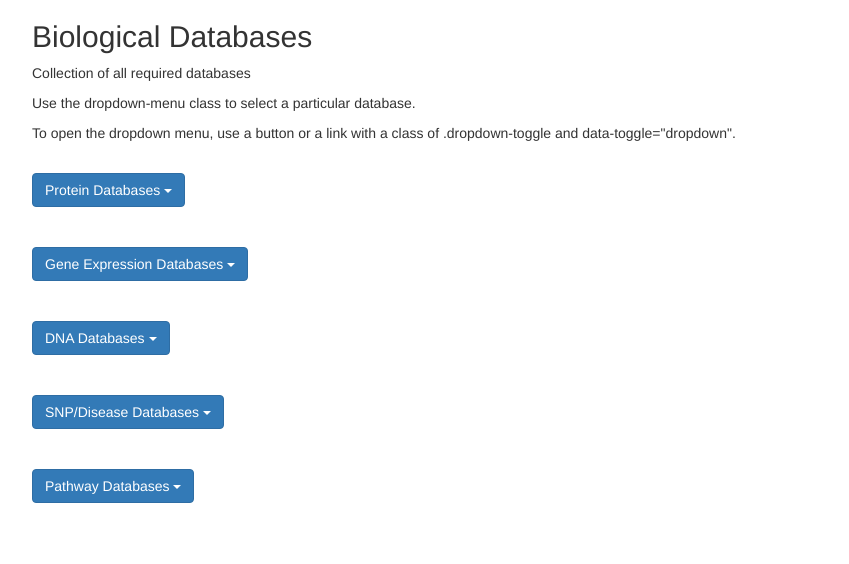
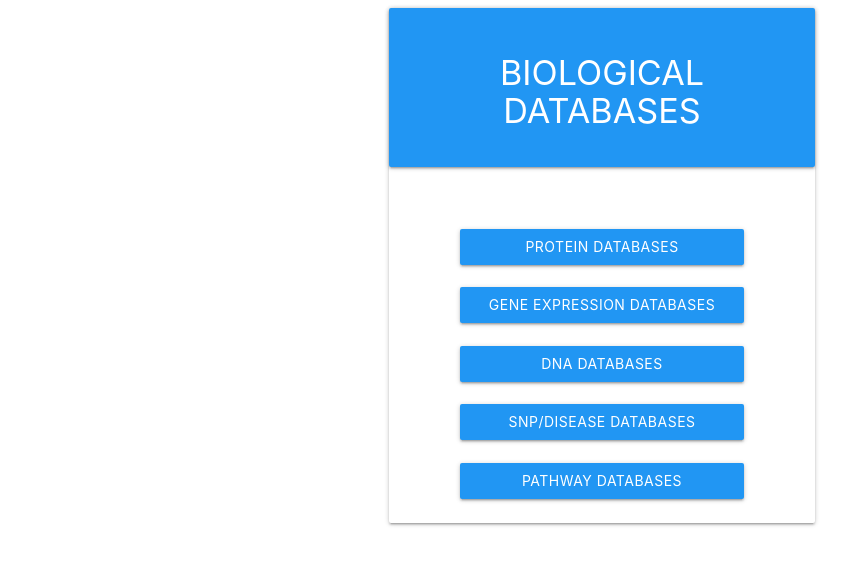
Before and after one commit to vigneshbv/vigneshbv.github.io, a plain HTML site: page index.html in a window 1280 px wide. Shown: the whole page, without its empty margins (38-887 px from the left). Drawn offline with nearby package versions, Linux system fonts and the light colour scheme.

Commit message:
Update index.html

```diff
--- a/index.html
+++ b/index.html
@@ -1,76 +1,88 @@
-
 <!DOCTYPE html>
 <html>
+
 <head>
     <meta name="viewport" content="width=device-width, initial-scale=1">
-  <link rel="stylesheet" href="https://maxcdn.bootstrapcdn.com/bootstrap/3.3.7/css/bootstrap.min.css">
-  <script src="https://ajax.googleapis.com/ajax/libs/jquery/3.2.0/jquery.min.js"></script>
-  <script src="https://maxcdn.bootstrapcdn.com/bootstrap/3.3.7/js/bootstrap.min.js"></script>
+    <link rel="stylesheet" href="https://cdnjs.cloudflare.com/ajax/libs/materialize/0.98.1/css/materialize.min.css">
+
 </head>
+
 <body>
 
     <div class="container">
-  <h2>Biological Databases</h2>
-  <p>Collection of all required databases</p>
-  <p>Use the dropdown-menu class to select a particular database.</p>
-  <p>To open the dropdown menu, use a button or a link with a class of .dropdown-toggle and data-toggle="dropdown".</p>
+        <div class="row">
+            <div class="col s6 offset-s3">
+                <div class="card center-align">
+                    <div class="card-panel blue white-text">
+                        <h4>BIOLOGICAL DATABASES</h4></div>
+                    <div class="card-content ">
                         <br>
-  <div class="dropdown">
-    <button class="btn btn-primary dropdown-toggle" type="button" data-toggle="dropdown">Protein Databases
-    <span class="caret"></span></button>
-    <ul class="dropdown-menu">
-	<li><a href="http://www.rcsb.org/pdb/home/home.do" target = "_blank">PDB</a></li>
-      <li><a href="https://www.ncbi.nlm.nih.gov/genbank/">GenBank</a></li>
-      <li><a href="http://www.uniprot.org/">UniProt/Swiss-Prot</a></li>
+                        <a style="width:75%" class='dropdown-button btn blue ' href='#' data-activates='dropdown1'>Protein Databases</a>
+                        <ul id='dropdown1' class="dropdown-content">
+                            <li><a href="http://www.rcsb.org/pdb/home/home.do" target="_blank">PDB</a></li>
+                            <li><a href="https://www.ncbi.nlm.nih.gov/genbank/" target="_blank">GenBank</a></li>
+                            <li><a href="http://www.uniprot.org/" target="_blank">UniProt/Swiss-Prot</a></li>
                         </ul>
-    </div>
                         <br>
                         <br>
-     <div class="dropdown">
-    <button class="btn btn-primary dropdown-toggle" type="button" data-toggle="dropdown">Gene Expression Databases
-    <span class="caret"></span></button>
-    <ul class="dropdown-menu">
-	<li><a href="https://www.ncbi.nlm.nih.gov/geo/" target = "_blank">GEO</a></li>
-      <li><a href="https://www.ncbi.nlm.nih.gov/genbank/" target = "_blank">Arrayexpress</a></li>
-      <li><a href="http://www.uniprot.org/" target = "_blank">UniProt/Swiss-Prot</a></li>
-      <li><a href="http://biogps.org/#goto=welcome" target = "_blank">BioGPS</a></li>
-      <li><a href="https://genevestigator.com/gv/" target = "_blank">Gene Investigator</a></li>
-      <li><a href="http://bgee.org/" target = "_blank">Bgee</a></li>
+                        <a style="width:75%" class='dropdown-button btn blue' href='#' data-activates='dropdown2'>Gene Expression Databases
+               </a>
+                        <ul id='dropdown2' class="dropdown-content">
+                            <li><a href="https://www.ncbi.nlm.nih.gov/geo/" target="_blank">GEO</a></li>
+                            <li><a href="https://www.ncbi.nlm.nih.gov/genbank/" target="_blank">Arrayexpress</a></li>
+                            <li><a href="http://www.uniprot.org/" target="_blank">UniProt/Swiss-Prot</a></li>
+                            <li><a href="http://biogps.org/#goto=welcome" target="_blank">BioGPS</a></li>
+                            <li><a href="https://genevestigator.com/gv/" target="_blank">Gene Investigator</a></li>
+                            <li><a href="http://bgee.org/" target="_blank">Bgee</a></li>
                         </ul>
-  </div>
                         <br>
                         <br>
-     <div class="dropdown">
-    <button class="btn btn-primary dropdown-toggle" type="button" data-toggle="dropdown">DNA Databases
-    <span class="caret"></span></button>
-    <ul class="dropdown-menu">
-	<li><a href="http://www.ddbj.nig.ac.jp/" target = "_blank">DDBJ</a></li>
-      <li><a href="http://www.ebi.ac.uk/" target = "_blank">EMBL (European Bioinformatics Institute)</a></li>
-      <li><a href="https://www.ncbi.nlm.nih.gov/genbank/" target = "_blank">GenBank (National Center for Biotechnology Information)</a></li>
-      <li><a href="https://www.ncbi.nlm.nih.gov/refseq/rsg/" target = "_blank">RefSeqGene</a></li>
+                        <a style="width:75%" class='dropdown-button btn blue' href='#' data-activates='dropdown3'>DNA Databases
+        </a>
+                        <ul id='dropdown3' class="dropdown-content">
+                            <li><a href="http://www.ddbj.nig.ac.jp/" target="_blank">DDBJ</a></li>
+                            <li><a href="http://www.ebi.ac.uk/" target="_blank">EMBL (European Bioinformatics Institute)</a></li>
+                            <li><a href="https://www.ncbi.nlm.nih.gov/genbank/" target="_blank">GenBank (National Center for Biotechnology Information)</a></li>
+                            <li><a href="https://www.ncbi.nlm.nih.gov/refseq/rsg/" target="_blank">RefSeqGene</a></li>
                         </ul>
-  </div>
                         <br>
                         <br>
-    <div class="dropdown">
-    <button class="btn btn-primary dropdown-toggle" type="button" data-toggle="dropdown">SNP/Disease Databases
-    <span class="caret"></span></button>
-    <ul class="dropdown-menu">
-	<li><a href="https://www.omim.org" target = "_blank">OMIM</a></li>
-    <li><a href="https://www.23andme.com/" target = "_blank">23andme</a></li>
+                        <a style="width:75%" class='dropdown-button btn blue' href='#' data-activates='dropdown4'>SNP/Disease Databases
+        </a>
+                        <ul id='dropdown4' class="dropdown-content">
+                            <li><a href="https://www.omim.org" target="_blank">OMIM</a></li>
+                            <li><a href="https://www.23andme.com/" target="_blank">23andme</a></li>
                         </ul>
-  </div>
                         <br>
                         <br>
-    <div class="dropdown">
-    <button class="btn btn-primary dropdown-toggle" type="button" data-toggle="dropdown">Pathway Databases
-    <span class="caret"></span></button>
-    <ul class="dropdown-menu">
-	<li><a href="http://www.genome.jp/kegg/pathway.html" target = "_blank">KEGG</a></li>
-    <li><a href="https://www.23andme.com/" target = "_blank">23andme</a></li>
+                        <a style="width:75%" class='dropdown-button btn blue' href='#' data-activates='dropdown5'>Pathway Databases
+        </a>
+                        <ul id='dropdown5' class="dropdown-content">
+                            <li><a href="http://www.genome.jp/kegg/pathway.html" target="_blank">KEGG</a></li>
+                            <li><a href="https://www.23andme.com/" target="_blank">23andme</a></li>
                         </ul>
                     </div>
                 </div>
+            </div>
+        </div>
+    </div>
 
-<script src="/bfcc76e11e9025c2f1779a44e9de2a388b6fd313a3a6fbb2038355d9c38eb3a8/ns.js"></script></body>
+    <script src="https://ajax.googleapis.com/ajax/libs/jquery/3.2.0/jquery.min.js"></script>
+    <script src="https://cdnjs.cloudflare.com/ajax/libs/materialize/0.98.1/js/materialize.min.js"></script>
+    <script>
+        $('.dropdown-button').click(function() {
+            .dropdown({
+                inDuration: 300,
+                outDuration: 225,
+                constrain_width: false, // Does not change width of dropdown to that of the activator
+                hover: true, // Activate on hover
+                gutter: 0, // Spacing from edge
+                belowOrigin: false, // Displays dropdown below the button
+                alignment: 'left' // Displays dropdown with edge aligned to the left of button
+            });
+        });
+
+    </script>
+</body>
+
 </html>
```
Lines whose indentation alone changed are shown as unchanged.
